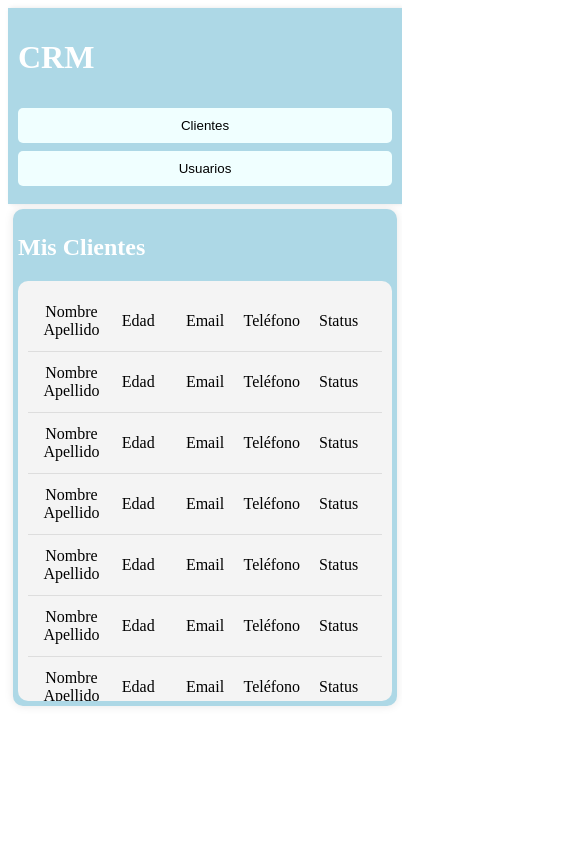
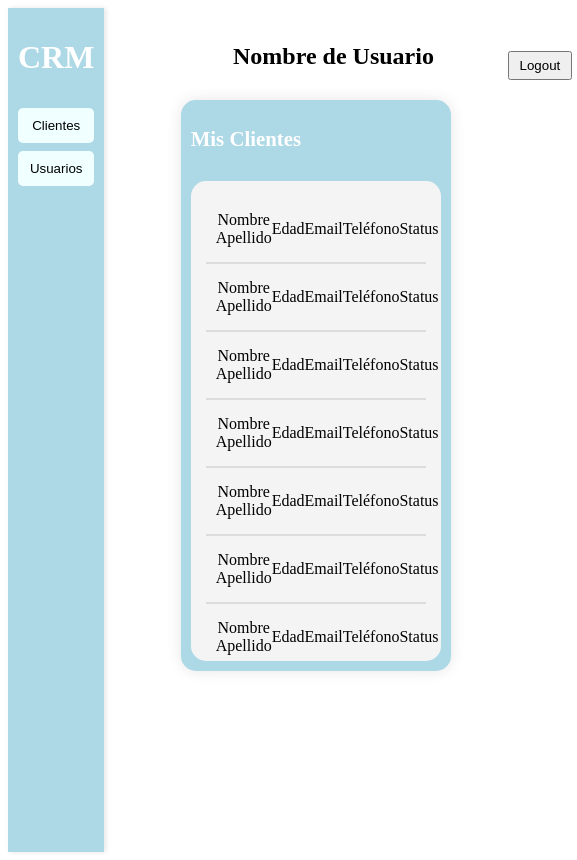
Before and after one commit to JoseAlbertoFC/CasaBlanca_Challenge, a React (Vite) app in the folder Client/: page / in a window 390 px wide. Shown: the whole page, 577 px wide, since content can reach past the window. Built offline with nearby package versions, Linux system fonts and the light colour scheme.

Commit message:
Maqutado del Home listo, componentes Clients y Users listos

```diff
--- a/Client/src/components/clients/clients.css
+++ b/Client/src/components/clients/clients.css
@@ -1,32 +1,34 @@
 .clients-container {
-    padding: 20px;
+  padding: 30px;
   background-color: #ADD8E6;
-    margin: 20px;
-    border-radius: 10px;
-    box-shadow: 0 0 10px rgba(0, 0, 0, 0.1);
-    max-width: 600px;
+  margin: 2% auto;
+  border-radius: 15px;
+  box-shadow: 0 0 15px rgba(0, 0, 0, 0.1);
+  max-width: 80%;
   width: 100%;
+
 }
 
 .clients-title {
-    margin-bottom: 20px;
+  margin-bottom: 30px;
   color: #fff;
+  font-size: 1.5rem;
 }
 
 .clients-list {
   background-color: #f4f4f4;
-    max-height: 400px;
+  max-height: 450px;
   overflow-y: auto;
-    border-radius: 10px;
-    padding: 10px;
+  border-radius: 15px;
+  padding: 20px;
 }
 
 .client-item {
   display: flex;
   justify-content: space-between;
   align-items: center;
-    padding: 10px;
-    border-bottom: 1px solid #ddd;
+  padding: 15px;
+  border-bottom: 2px solid #ddd;
 }
 
 .client-item:last-child {
@@ -36,23 +38,37 @@
 .client-item span {
   flex: 1;
   text-align: center;
-    padding: 5px 0;
+  padding: 10px 0;
+  font-size: 1.1rem;
 }
-
 
 @media (max-width: 768px) {
   .clients-container {
-      margin: 10px;
+    margin: 20px;
+    padding: 20px;
+  }
+
+  .clients-title {
+    font-size: 1.3rem;
+  }
+
+  .clients-list {
+    padding: 15px;
+  }
+
+  .client-item {
     padding: 10px;
   }
 }
 
 @media (max-width: 500px) {
   .clients-container {
-      margin: 5px;
-      padding: 5px;
+    margin: 10px;
+    padding: 10px;
   }
+
   .client-item span {
-      padding: 2px 0;
+    padding: 5px 0;
+    font-size: 1rem;
   }
 }
--- a/Client/src/components/sideBar/sideBar.css
+++ b/Client/src/components/sideBar/sideBar.css
@@ -4,9 +4,9 @@
   align-items: flex-start;
   justify-content: start;
   padding: 20px;
-  width: 250px;
+  width: 270px;
   height: 100vh;
-  background-color: #add8e6; /* Azul celeste */
+  background-color: #add8e6;
   box-shadow: 2px 0 5px rgba(0, 0, 0, 0.1);
 }
 
@@ -30,7 +30,7 @@
   background-color: #e0ffff;
 }
 
-@media (max-width: 768px) {
+@media (max-width: 1025px) {
   .sidebar-container {
     width: 200px;
   }
--- a/Client/src/components/sideBar/sideBar.jsx
+++ b/Client/src/components/sideBar/sideBar.jsx
@@ -1,5 +1,4 @@
 import React from 'react';
-import { Link } from 'react-router-dom';
 import "./sideBar.css";
 
 function SideBar({ onSelectedSection }) {
--- a/Client/src/components/users/users.css
+++ b/Client/src/components/users/users.css
@@ -1,31 +1,33 @@
 .users-container {
-    padding: 20px;
+  padding: 30px;
   background-color: #ADD8E6;
-    margin: 20px;
+  margin: 1%;
   border-radius: 10px;
   box-shadow: 0 0 10px rgba(0, 0, 0, 0.1);
-    width: 100%;
-    max-width: 600px;
+  width: calc(100% - 2%);
+  max-width: 800px;
+  margin-top: 2%;
 }
 
 .users-title {
-    margin-bottom: 20px;
+  margin-bottom: 30px;
   color: #fff;
+  font-size: 1.5em;
 }
 
 .users-list {
   background-color: #f4f4f4;
-    max-height: 400px;
+  max-height: 470px;
   overflow-y: auto;
   border-radius: 10px;
-    padding: 10px;
+  padding: 15px;
 }
 
 .user-item {
   display: flex;
   justify-content: space-between;
   align-items: center;
-    padding: 10px;
+  padding: 15px;
   border-bottom: 1px solid #ddd;
 }
 
@@ -37,22 +39,22 @@
 .user-email {
   flex: 1;
   text-align: center;
-    padding: 5px 0;
+  padding: 10px 0;
 }
 
 @media (max-width: 768px) {
   .users-container {
     margin: 10px;
-      padding: 10px;
+    padding: 15px;
   }
 }
 
 @media (max-width: 500px) {
   .users-container {
     margin: 5px;
-      padding: 5px;
+    padding: 10px;
   }
   .user-item {
-      padding: 2px 0;
+    padding: 5px 0;
   }
 }
--- a/Client/src/views/home/home.css
+++ b/Client/src/views/home/home.css
@@ -1 +1,73 @@
-/* Aca va el css de Home */
+.home-container {
+    display: flex;
+    height: 100vh;
+  }
+
+  .main-content {
+    flex-grow: 1;
+    display: flex;
+    flex-direction: column;
+    padding-left: 150px;
+  }
+
+  .user-header {
+    display: flex;
+    flex-direction: column;
+    align-items: flex-end;
+    background-color: #ffffff;
+  }
+
+  .user-name,
+  .logout-button {
+    margin-bottom: 10px;
+  }
+
+  .logout-button {
+    padding: 5px 15px;
+    cursor: pointer;
+  }
+
+  .content {
+    flex-grow: 1;
+    display: flex;
+    justify-content: center;
+    align-items: flex-start;
+    margin-right: 100px;
+    padding: auto;
+  }
+
+
+  @media (max-width: 1025px) {
+    .main-content {
+      padding-left: 50px;
+    }
+
+    .user-header {
+      flex-direction: row;
+      justify-content: space-between;
+    }
+
+    .user-name,
+    .logout-button {
+      margin-bottom: 0;
+    }
+
+    .content {
+      padding: 10px;
+    }
+  }
+
+
+  @media (max-width: 480px) {
+    .user-header {
+      padding: 5px;
+    }
+
+    .logout-button {
+      padding: 5px 10px;
+    }
+
+    .content {
+      padding: 5px;
+    }
+  }
--- a/Client/src/views/home/home.jsx
+++ b/Client/src/views/home/home.jsx
@@ -3,15 +3,24 @@ import { useState } from "react";
 import SideBar from "../../components/sideBar/sideBar";
 import Clients from "../../components/clients/clients";
 import Users from "../../components/users/users";
+import "./home.css";
 
 function Home() {
-  const [selectedSection, setSelectedSection] = useState('clients');
+  const [selectedSection, setSelectedSection] = useState("clients");
 
   return (
     <div className="home-container">
       <SideBar onSelectedSection={setSelectedSection} />
-      {selectedSection === 'clients' && <Clients />}
-      {selectedSection === 'users' && <Users />}
+      <div className="main-content">
+        <header className="user-header">
+          <h2 className="user-name">Nombre de Usuario</h2>
+          <button className="logout-button">Logout</button>
+        </header>
+        <div className="content">
+          {selectedSection === "clients" && <Clients />}
+          {selectedSection === "users" && <Users />}
+        </div>
+      </div>
     </div>
   );
 }
```
Lines whose indentation alone changed are shown as unchanged.
